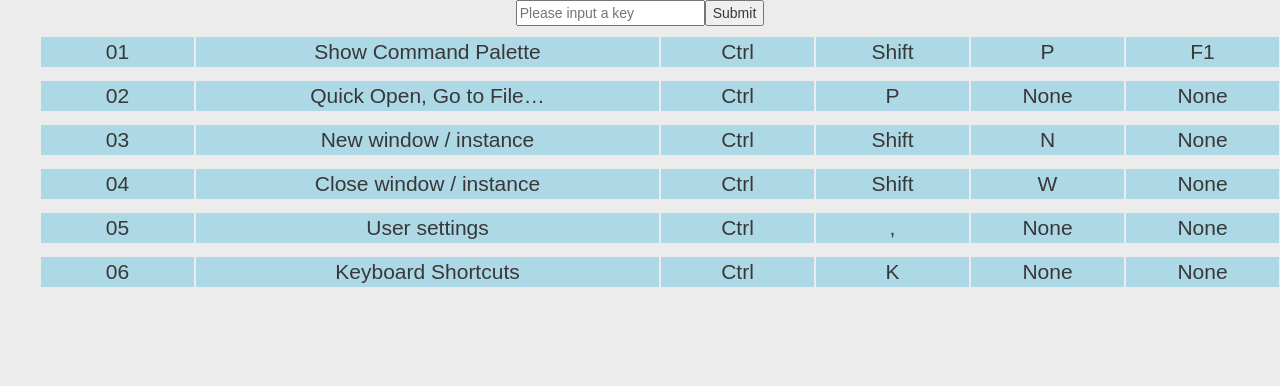
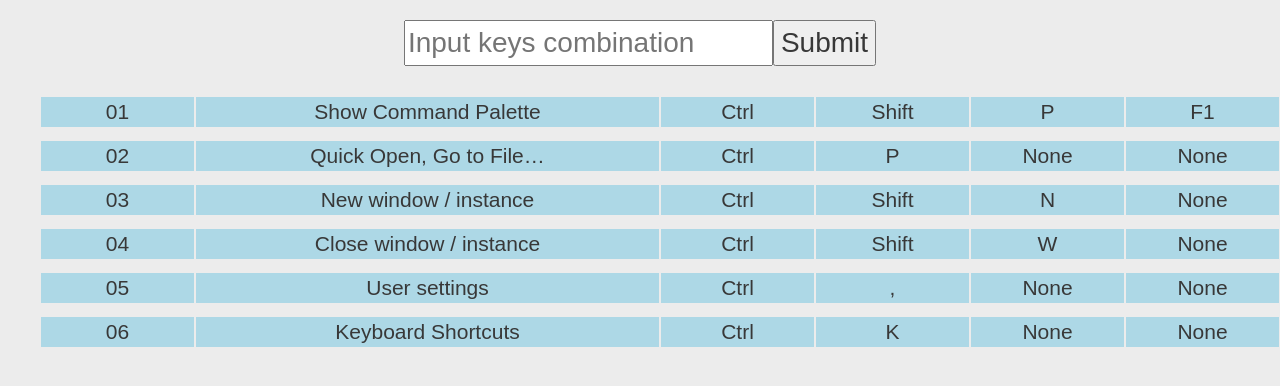
Before and after one commit to lootster/VSC-Keyboard-Shorcut, a React (Create React App) app: page / in a window 1280 px wide. Shown: the top 386 px of the page. Built offline with nearby package versions, Linux system fonts and the light colour scheme.

Commit message:
Create InputKeyStrokes css and component

```diff
--- a/src/DisplayItem.jsx
+++ b/src/DisplayItem.jsx
@@ -8,10 +8,12 @@ const DisplayItem = (props) => {
     <div className="wrapper">
       <div>{id}</div>
       <div>{task}</div>
+
       <div>{firstkey}</div>
       <div>{secondkey}</div>
       <div>{thirdkey}</div>
       <div>{alternatekey}</div>
+
     </div>
   );
 }
--- /dev/null
+++ b/src/InputKeyStrokes.css
@@ -0,0 +1,4 @@
+.form {
+  font-size: 2em;
+  padding: 20px;
+}
--- a/src/InputKeyStrokes.jsx
+++ b/src/InputKeyStrokes.jsx
@@ -1,4 +1,5 @@
 import React, { Component } from 'react';
+import './InputKeyStrokes.css'
 
 class InputKeyStrokes extends Component {
   constructor(props) {
@@ -16,10 +17,10 @@ class InputKeyStrokes extends Component {
 
   render() {
     return (
-      <form>
+      <form className="form">
         <input
           type="text"
-          placeholder="Please input a key"
+          placeholder="Input keys combination"
           value={this.state.inputKeys}
           onChange={this.onChangeHandler}
         />
```
